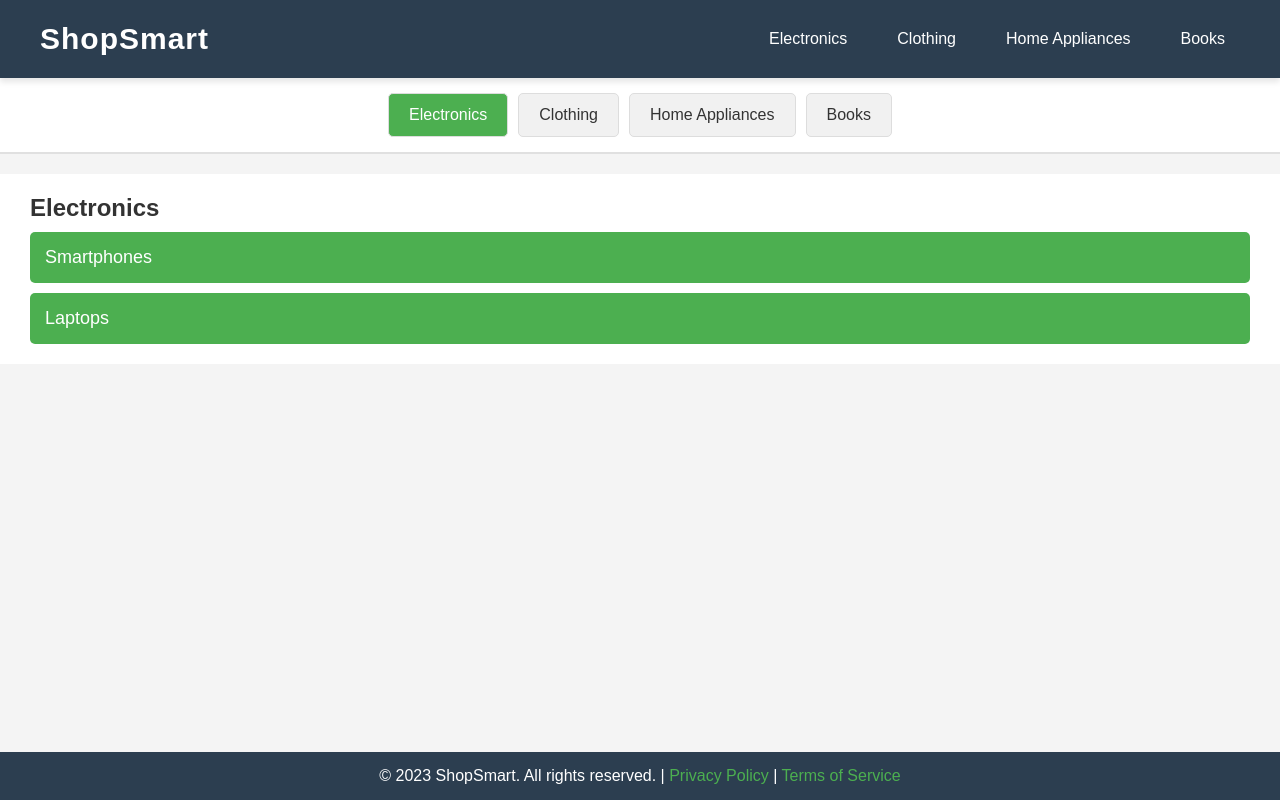
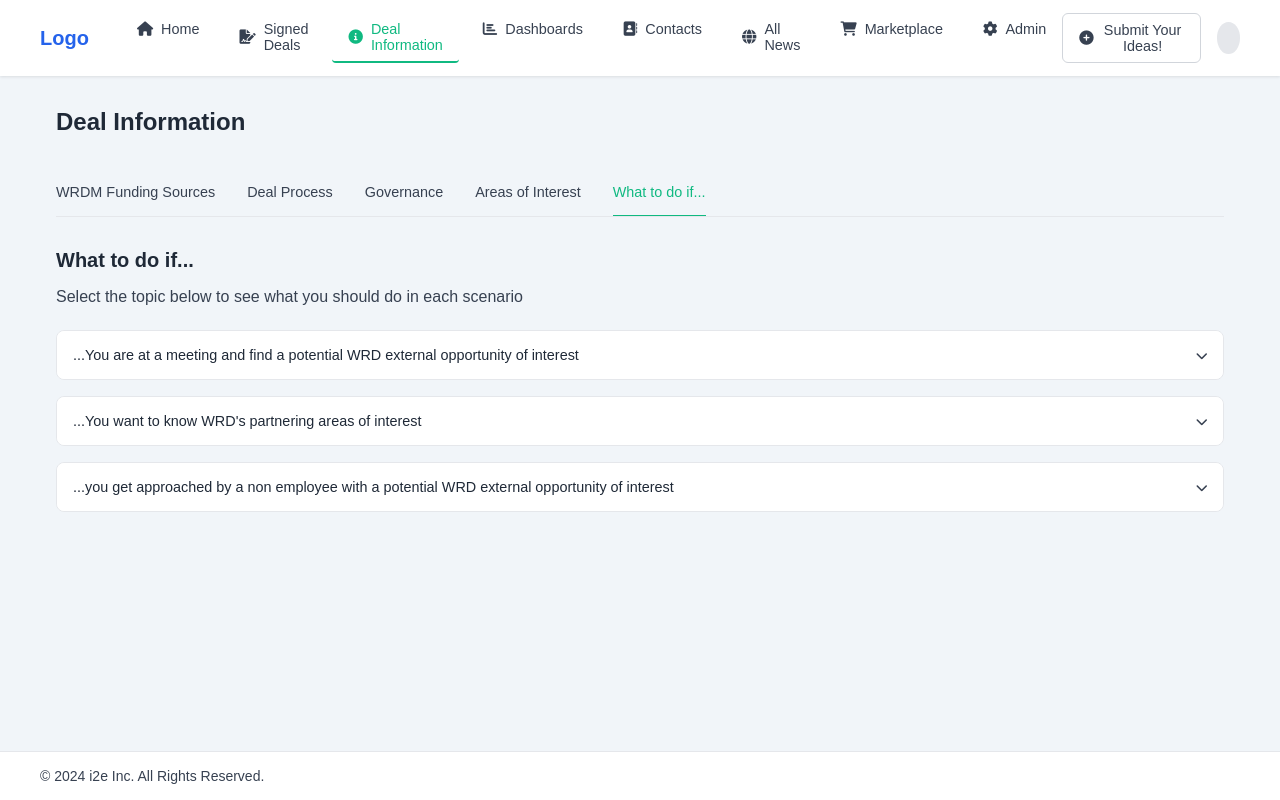
Before and after one commit to pradhuman-i2e/WebPage_Assessment_HTML-CSS, a plain HTML site: page index.html in a window 1280 px wide. Drawn offline with Linux system fonts and the light colour scheme.

Commit message:
Updated Code

```diff
--- a/index.html
+++ b/index.html
@@ -3,88 +3,133 @@
 <head>
     <meta charset="UTF-8">
     <meta name="viewport" content="width=device-width, initial-scale=1.0">
-    <title>E-commerce Web Page</title>
+    <title>Deal Information</title>
+    <link rel="stylesheet" href="https://cdnjs.cloudflare.com/ajax/libs/font-awesome/6.0.0/css/all.min.css">
     <link rel="stylesheet" href="style.css">
 </head>
 <body>
-
-    <header>
-        <div class="menu">
-            <div class="logo">
-                <h1>ShopSmart</h1>
+    <header class="header">
+        <nav class="nav-container">
+            <div class="nav-left">
+                <a href="#" class="logo">Logo</a>
+                <button class="mobile-menu-btn">
+                    <i class="fas fa-bars"></i>
+                </button>
+                <ul class="nav-menu">
+                    <li>
+                        <a href="#"><i class="fas fa-home"></i><span>Home</span></a>
+                    </li>
+                    <li>
+                        <a href="#"><i class="fas fa-file-signature"></i><span>Signed Deals</span></a>
+                    </li>
+                    <li>
+                        <a href="#" class="active"><i class="fas fa-info-circle"></i><span>Deal Information</span></a>
+                    </li>
+                    <li>
+                        <a href="#"><i class="fas fa-chart-bar"></i><span>Dashboards</span></a>
+                    </li>
+                    <li>
+                        <a href="#"><i class="fas fa-address-book"></i><span>Contacts</span></a>
+                    </li>
+                    <li>
+                        <a href="#"><i class="fas fa-globe"></i><span>All News</span></a>
+                    </li>
+                    <li>
+                        <a href="#"><i class="fas fa-shopping-cart"></i><span>Marketplace</span></a>
+                    </li>
+                    <li>
+                        <a href="#"><i class="fas fa-cog"></i><span>Admin</span></a>
+                    </li>
+                </ul>
             </div>
-            <nav>
-                <ul>
-                    <li><a href="#tab1" class="tab-link">Electronics</a></li>
-                    <li><a href="#tab2" class="tab-link">Clothing</a></li>
-                    <li><a href="#tab3" class="tab-link">Home Appliances</a></li>
-                    <li><a href="#tab4" class="tab-link">Books</a></li>
-                </ul>
+            <div class="nav-right">
+                <button class="submit-btn">
+                    <i class="fas fa-plus-circle"></i>
+                    <span>Submit Your Ideas!</span>
+                </button>
+                <div class="user-profile"></div>
+            </div>
         </nav>
-            <div class="menu-toggle" onclick="toggleMenu()">☰</div>
-        </div>
     </header>
 
-    <main>
+    <main class="main-content">
+        <h1 class="page-title">Deal Information</h1>
+
         <div class="tabs">
-            <div id="tab1" class="tab active" onclick="openTab(event, 'content1')">Electronics</div>
-            <div id="tab2" class="tab" onclick="openTab(event, 'content2')">Clothing</div>
-            <div id="tab3" class="tab" onclick="openTab(event, 'content3')">Home Appliances</div>
-            <div id="tab4" class="tab" onclick="openTab(event, 'content4')">Books</div>
+            <ul class="tabs-list">
+                <li class="tab-item">WRDM Funding Sources</li>
+                <li class="tab-item">Deal Process</li>
+                <li class="tab-item">Governance</li>
+                <li class="tab-item">Areas of Interest</li>
+                <li class="tab-item active">What to do if...</li>
+            </ul>
         </div>
 
-        <div class="tab-content">
-            <div id="content1" class="tab-pane active">
-                <h2>Electronics</h2>
-                <button class="accordion">Smartphones</button>
+        <section>
+            <h2 class="section-title">What to do if...</h2>
+            <p class="section-desc">Select the topic below to see what you should do in each scenario</p>
+
+            <div class="accordion">
+                <div class="accordion-item">
+                    <button class="accordion-header">
+                        ...You are at a meeting and find a potential WRD external opportunity of interest
+                    </button>
                     <div class="accordion-content">
-                    <p>Latest smartphones available with amazing discounts!</p>
-                </div>
-                <button class="accordion">Laptops</button>
-                <div class="accordion-content">
-                    <p>High-performance laptops for work and gaming.</p>
+                        Content for scenario 1
                     </div>
                 </div>
-            <div id="content2" class="tab-pane">
-                <h2>Clothing</h2>
-                <button class="accordion">Men's Wear</button>
+
+                <div class="accordion-item">
+                    <button class="accordion-header">
+                        ...You want to know WRD's partnering areas of interest
+                    </button>
                     <div class="accordion-content">
-                    <p>Trendy outfits for men at unbeatable prices.</p>
-                </div>
-                <button class="accordion">Women's Wear</button>
-                <div class="accordion-content">
-                    <p>Stylish clothing for women with exclusive deals.</p>
+                        Content for scenario 2
                     </div>
                 </div>
-            <div id="content3" class="tab-pane">
-                <h2>Home Appliances</h2>
-                <button class="accordion">Kitchen Appliances</button>
+
+                <div class="accordion-item">
+                    <button class="accordion-header">
+                        ...you get approached by a non employee with a potential WRD external opportunity of interest
+                    </button>
                     <div class="accordion-content">
-                    <p>Upgrade your kitchen with modern gadgets and appliances.</p>
-                </div>
-                <button class="accordion">Washing Machines</button>
-                <div class="accordion-content">
-                    <p>Choose from a wide range of washing machines for every budget.</p>
-                </div>
-            </div>
-            <div id="content4" class="tab-pane">
-                <h2>Books</h2>
-                <button class="accordion">Fiction</button>
-                <div class="accordion-content">
-                    <p>Discover the best fiction novels and new releases.</p>
-                </div>
-                <button class="accordion">Non-Fiction</button>
-                <div class="accordion-content">
-                    <p>Explore top-rated non-fiction books on various topics.</p>
+                        Content for scenario 3
                     </div>
                 </div>
             </div>
+        </section>
     </main>
 
-    <footer>
-        <p>© 2023 ShopSmart. All rights reserved. | <a href="#">Privacy Policy</a> | <a href="#">Terms of Service</a></p>
+    <footer class="footer">
+        <div class="footer-content">
+            © 2024 i2e Inc. All Rights Reserved.
+        </div>
     </footer>
 
-    <script src="script.js"></script>
+    <script>
+        // Mobile menu toggle
+        const mobileMenuBtn = document.querySelector('.mobile-menu-btn');
+        const navMenu = document.querySelector('.nav-menu');
+
+        mobileMenuBtn.addEventListener('click', () => {
+            navMenu.classList.toggle('show');
+        });
+
+        // Accordion functionality
+        document.querySelectorAll('.accordion-header').forEach(button => {
+            button.addEventListener('click', () => {
+                const accordionItem = button.parentElement;
+                const wasActive = accordionItem.classList.contains('active');
+
+                document.querySelectorAll('.accordion-item').forEach(item => {
+                    item.classList.remove('active');
+                });
+
+                if (!wasActive) {
+                    accordionItem.classList.add('active');
+                }
+            });
+        });
+    </script>
 </body>
 </html>
--- a/script.js
+++ /dev/null
@@ -1,38 +0,0 @@
-
-function openTab(evt, tabName) {
-
-    const tabPanes = document.querySelectorAll('.tab-pane');
-    tabPanes.forEach(pane => {
-        pane.classList.remove('active');
-    });
-
-
-    const tabs = document.querySelectorAll('.tab');
-    tabs.forEach(tab => {
-        tab.classList.remove('active');
-    });
-
-
-    document.getElementById(tabName).classList.add('active');
-    evt.currentTarget.classList.add('active');
-}
-
-
-const accordions = document.querySelectorAll('.accordion');
-accordions.forEach(accordion => {
-    accordion.addEventListener('click', function() {
-        this.classList.toggle('active');
-        const content = this.nextElementSibling;
-        if (content.style.display === "block") {
-            content.style.display = "none";
-        } else {
-            content.style.display = "block";
-        }
-    });
-});
-
-
-function toggleMenu() {
-    const menuList = document.querySelector('.menu ul');
-    menuList.style.display = menuList.style.display === 'block' ? 'none' : 'block';
-}
--- a/style.css
+++ b/style.css
@@ -1,4 +1,3 @@
-/* Reset some default styles */
 * {
     margin: 0;
     padding: 0;
@@ -6,197 +5,309 @@
 }
 
 body {
-    font-family: 'Arial', sans-serif;
-    background-color: #f4f4f4;
-    color: #333;
+    font-family: Arial, sans-serif;
+    min-height: 100vh;
     display: flex;
     flex-direction: column;
-    min-height: 100vh;
+    background-color: #f1f5f9;
 }
 
-/* Header Styling */
-header {
-    background-color: #2c3e50; /* Darker blue */
-    color: white;
-    padding: 20px 30px;
+.header {
+    background: #ffffff;
+    box-shadow: 0 1px 3px rgba(0, 0, 0, 0.1);
+    padding: 0.5rem 1rem;
     position: sticky;
     top: 0;
     z-index: 1000;
-    box-shadow: 0 4px 6px rgba(0, 0, 0, 0.1);
 }
 
-.menu {
+.nav-container {
+    max-width: 1200px;
+    margin: 0 auto;
     display: flex;
     justify-content: space-between;
     align-items: center;
-    max-width: 1200px;
-    margin: auto;
+    height: 60px;
 }
 
-.menu .logo h1 {
-    font-size: 30px;
-    font-weight: bold;
-    letter-spacing: 1px;
+.nav-left {
+    display: flex;
+    align-items: center;
+    gap: 2rem;
 }
 
-nav ul {
-    list-style-type: none;
-    display: flex;
-    gap: 20px;
+.mobile-menu-btn {
+    display: none;
+    background: none;
+    border: none;
+    font-size: 1.5rem;
+    cursor: pointer;
+    color: #374151;
 }
 
-nav ul li {
-    padding: 10px 15px;
-    transition: background-color 0.3s ease, color 0.3s ease;
+.logo {
+    font-weight: bold;
+    font-size: 1.25rem;
+    color: #2563eb;
+    text-decoration: none;
 }
 
-nav ul li a {
-    text-decoration: none;
-    color: white;
-    font-size: 16px;
+.nav-menu {
+    display: flex;
+    gap: 0.5rem;
+    list-style: none;
 }
 
-nav ul li:hover {
-    background-color: #4CAF50;
-    color: white;
-    border-radius: 5px;
+.nav-menu a {
+    text-decoration: none;
+    color: #374151;
+    padding: 0.5rem 1rem;
+    display: flex;
+    align-items: center;
+    gap: 0.5rem;
+    font-size: 0.9rem;
+    border-radius: 4px;
+    transition: all 0.2s ease;
 }
 
-.menu-toggle {
-    display: none;
-    font-size: 30px;
-    cursor: pointer;
+.nav-menu a:hover {
+    background: #d1d5db;
+    color: #1f2937;
 }
 
-/* Tabs and Tab Content Styling */
-.tabs {
-    display: flex;
-    justify-content: center;
-    background-color: #fff;
-    padding: 15px 0;
-    border-bottom: 2px solid #e0e0e0;
+.nav-menu a.active {
+    border-bottom: 2px solid #10b981;
+    color: #10b981;
 }
 
-.tab {
-    cursor: pointer;
-    padding: 12px 20px;
-    background-color: #f1f1f1;
-    border: 1px solid #ddd;
-    border-radius: 5px;
-    transition: background-color 0.3s ease, color 0.3s ease;
-    margin: 0 5px;
+.nav-menu i {
+    font-size: 0.9rem;
 }
 
-.tab:hover {
-    background-color: #2c3e50;
-    color: white;
+.nav-right {
+    display: flex;
+    align-items: center;
+    gap: 1rem;
 }
 
-.tab.active {
-    background-color: #4CAF50;
-    color: white;
+.submit-btn {
+    padding: 0.5rem 1rem;
+    border: 1px solid #d1d5db;
+    border-radius: 0.375rem;
+    background: white;
+    cursor: pointer;
+    display: flex;
+    align-items: center;
+    gap: 0.5rem;
+    color: #374151;
+    font-size: 0.9rem;
+    transition: all 0.2s ease;
 }
 
-.tab-content {
-    padding: 20px 30px;
-    background-color: #fff;
-    flex: 1;
-    margin-top: 20px;
+.submit-btn:hover {
+    background: #d1d5db;
+    border-color: #9ca3af;
 }
 
-.tab-pane {
-    display: none;
+.user-profile {
+    width: 32px;
+    height: 32px;
+    border-radius: 50%;
+    background: #e5e7eb;
 }
 
-.tab-pane.active {
+.main-content {
+    flex: 1;
+    max-width: 1200px;
+    margin: 0 auto;
+    padding: 2rem 1rem;
+    width: 100%;
+}
+
+.page-title {
+    font-size: 1.5rem;
+    margin-bottom: 2rem;
+    color: #1f2937;
+}
+
+.tabs {
+    border-bottom: 1px solid #e5e7eb;
+    margin-bottom: 2rem;
+    overflow-x: auto;
+}
+
+.tabs-list {
+    display: flex;
+    gap: 2rem;
+    list-style: none;
+    min-width: max-content;
+}
+
+.tab-item {
+    padding: 1rem 0;
+    cursor: pointer;
+    color: #374151;
+    position: relative;
+    font-size: 0.9rem;
+    white-space: nowrap;
+}
+
+.tab-item.active {
+    color: #10b981;
+}
+
+.tab-item.active::after {
+    content: '';
+    position: absolute;
+    bottom: -1px;
+    left: 0;
+    right: 0;
+    height: 2px;
+    background: #10b981;
+}
+
+.section-title {
+    font-size: 1.25rem;
+    margin-bottom: 1rem;
+    color: #1f2937;
+}
+
+.section-desc {
+    color: #374151;
+    margin-bottom: 1.5rem;
+}
+
+.accordion {
+    display: flex;
+    flex-direction: column;
+    gap: 1rem;
+}
+
+.accordion-item {
+    border: 1px solid #e5e7eb;
+    border-radius: 0.5rem;
+    background: white;
+}
+
+.accordion-header {
+    padding: 1rem;
+    width: 100%;
+    text-align: left;
+    background: white;
+    border: none;
+    cursor: pointer;
+    display: flex;
+    justify-content: space-between;
+    align-items: center;
+    font-size: 0.9rem;
+    color: #1f2937;
+    border-radius: 0.5rem;
+}
+
+.accordion-content {
+    padding: 1rem;
+    background: #f9fafb;
+    display: none;
+    border-top: 1px solid #e5e7eb;
+}
+
+.accordion-item.active .accordion-content {
     display: block;
 }
 
-.accordion {
-    background-color: #4CAF50;
-    color: white;
-    cursor: pointer;
-    padding: 15px;
-    width: 100%;
-    border: none;
-    text-align: left;
-    border-radius: 5px;
-    margin-top: 10px;
-    font-size: 18px;
-    transition: background-color 0.3s ease;
+.accordion-header::after {
+    content: '\f078';
+    font-family: 'Font Awesome 6 Free';
+    font-weight: 900;
+    font-size: 0.75rem;
+    color: #374151;
 }
 
-.accordion:hover {
-    background-color: #45a049;
+.accordion-item.active .accordion-header::after {
+    content: '\f077';
 }
 
-.accordion-content {
-    display: none;
-    padding: 15px;
-    background-color: #f9f9f9;
-    margin-top: 10px;
-    border-radius: 5px;
-    border: 1px solid #ddd;
-}
-
-/* Footer Styling */
-footer {
-    background-color: #2c3e50;
-    color: white;
-    text-align: center;
-    padding: 15px;
+.footer {
+    background: #ffffff;
+    border-top: 1px solid #e5e7eb;
+    padding: 1rem;
     margin-top: auto;
 }
 
-footer a {
-    color: #4CAF50;
-    text-decoration: none;
+.footer-content {
+    max-width: 1200px;
+    margin: 0 auto;
+    text-align: left;
+    color: #374151;
+    font-size: 0.875rem;
 }
 
-footer a:hover {
-    text-decoration: underline;
+@media (max-width: 1200px) {
+    .nav-menu a span {
+        display: none;
+    }
+    .nav-menu {
+        gap: 0;
+    }
+    .nav-container {
+        padding: 0 1rem;
+    }
 }
 
-/* Responsive Design */
 @media (max-width: 768px) {
-    .menu ul {
-        display: none;
-        flex-direction: column;
-        width: 100%;
-        text-align: center;
+    .mobile-menu-btn {
+        display: block;
     }
 
-    .menu ul li {
-        margin: 10px 0;
+    .nav-menu {
+        display: none;
+        position: absolute;
+        top: 60px;
+        left: 0;
+        right: 0;
+        background: white;
+        flex-direction: column;
+        padding: 1rem;
+        box-shadow: 0 2px 4px rgba(0, 0, 0, 0.1);
     }
 
-    .menu-toggle {
-        display: block;
-        cursor: pointer;
+    .nav-menu.show {
+        display: flex;
     }
 
-    .tabs {
-        flex-direction: column;
-        gap: 10px;
+    .nav-menu a {
+        padding: 0.75rem 1rem;
     }
 
-    .tab {
-        width: 100%;
-        text-align: center;
-        padding: 15px;
+    .nav-menu a span {
+        display: inline;
     }
 
-    .tab-content {
-        padding: 20px;
+    .submit-btn span {
+        display: none;
+    }
+
+    .nav-container {
+        height: auto;
+        padding: 0.5rem 1rem;
+    }
+
+    .tabs-list {
+        gap: 1rem;
     }
 }
 
 @media (max-width: 480px) {
-    .tab {
-        font-size: 14px;
+    .page-title {
+        font-size: 1.25rem;
     }
 
-    .accordion {
-        font-size: 16px;
+    .section-title {
+        font-size: 1.1rem;
+    }
+
+    .accordion-header {
+        font-size: 0.85rem;
+        padding: 0.75rem;
     }
 }
```
Lines whose indentation alone changed are shown as unchanged.
